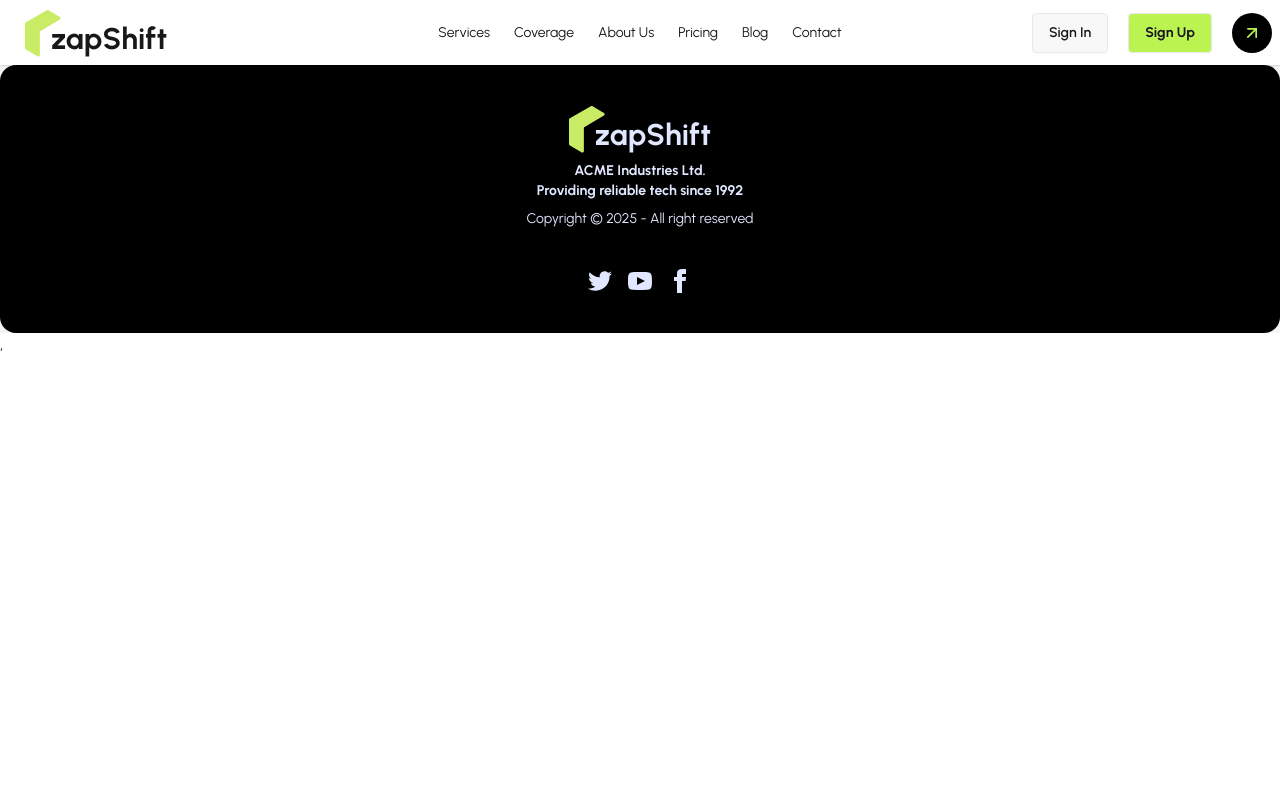
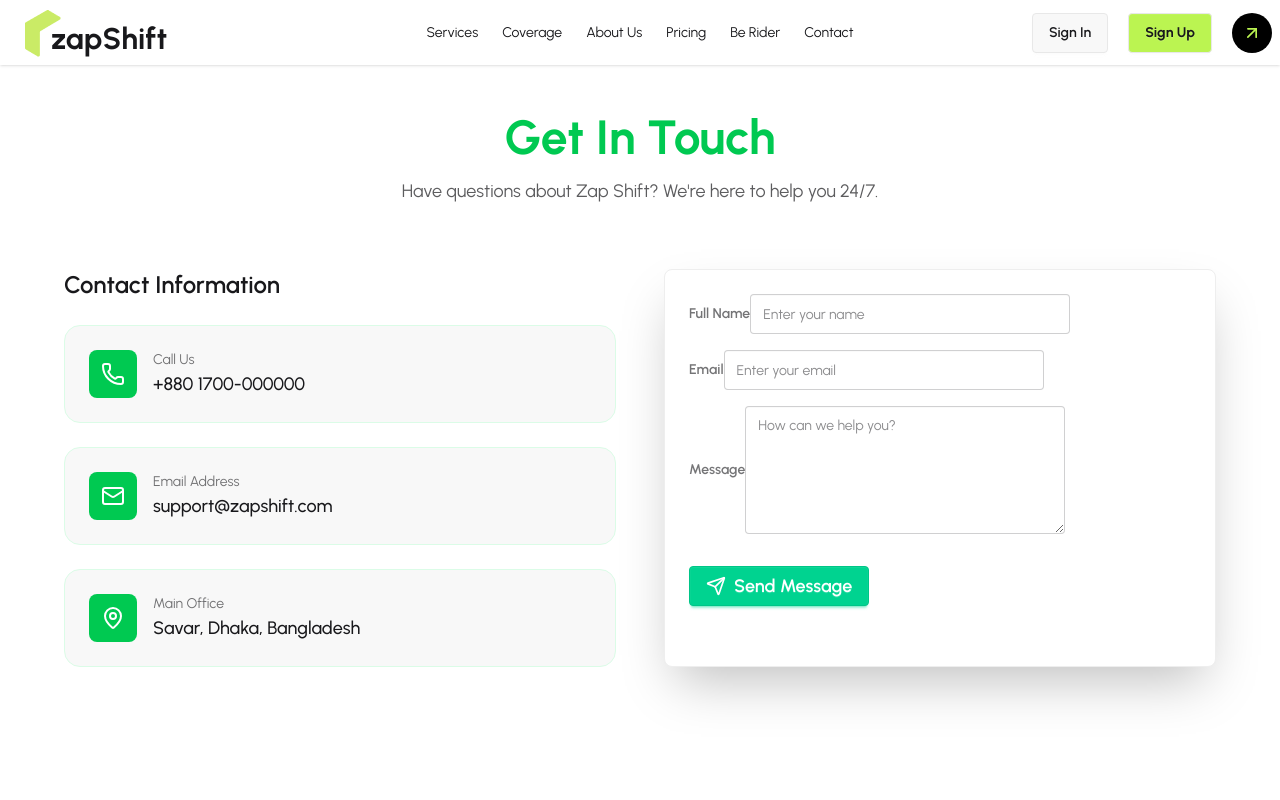
Before and after one commit to Badsha012/Zap-Shift-Client, a React (Vite) app: page /contact in a window 1280 px wide. Shown: the top 800 px of the page. Built offline with nearby package versions, Linux system fonts and the light colour scheme.

Commit message:
added a blog page

```diff
--- /dev/null
+++ b/src/Pages/Blog/Blog.jsx
@@ -0,0 +1,11 @@
+import React from 'react';
+
+const Blog = () => {
+    return (
+        <div>
+
+        </div>
+    );
+};
+
+export default Blog;
--- a/src/Pages/Contact/Contact.jsx
+++ b/src/Pages/Contact/Contact.jsx
@@ -1,12 +1,111 @@
-import React from 'react';
+import React from "react";
+import { Mail, Phone, MapPin, Send } from "lucide-react";
 
 const Contact = () => {
-    return (
-        <div>
+  const handleSubmit = (e) => {
+    e.preventDefault();
+    // এখানে আপনার ফর্ম সাবমিশন লজিক যোগ করতে পারেন
+    alert("Thank you for reaching out! We will contact you soon.");
+    e.target.reset();
+  };
 
+  return (
+    <div className="min-h-screen bg-base-100 py-12 px-4">
+      <div className="max-w-6xl mx-auto">
+        {/* Header Section */}
+        <div className="text-center mb-16">
+          <h2 className="text-5xl font-bold text-green-500 mb-4">Get In Touch</h2>
+          <p className="text-lg opacity-70">
+            Have questions about Zap Shift? We're here to help you 24/7.
+          </p>
+        </div>
 
+        <div className="grid grid-cols-1 lg:grid-cols-2 gap-12">
+          {/* Contact Information Cards */}
+          <div className="space-y-6">
+            <h3 className="text-2xl font-semibold mb-6">Contact Information</h3>
+
+            <div className="flex items-center gap-4 p-6 bg-base-200 rounded-2xl border border-green-100 hover:shadow-md transition-shadow">
+              <div className="bg-green-500 p-3 rounded-lg text-white">
+                <Phone size={24} />
+              </div>
+              <div>
+                <p className="text-sm opacity-60">Call Us</p>
+                <p className="text-lg font-medium">+880 1700-000000</p>
+              </div>
+            </div>
+
+            <div className="flex items-center gap-4 p-6 bg-base-200 rounded-2xl border border-green-100 hover:shadow-md transition-shadow">
+              <div className="bg-green-500 p-3 rounded-lg text-white">
+                <Mail size={24} />
+              </div>
+              <div>
+                <p className="text-sm opacity-60">Email Address</p>
+                <p className="text-lg font-medium">support@zapshift.com</p>
+              </div>
+            </div>
+
+            <div className="flex items-center gap-4 p-6 bg-base-200 rounded-2xl border border-green-100 hover:shadow-md transition-shadow">
+              <div className="bg-green-500 p-3 rounded-lg text-white">
+                <MapPin size={24} />
+              </div>
+              <div>
+                <p className="text-sm opacity-60">Main Office</p>
+                <p className="text-lg font-medium">Savar, Dhaka, Bangladesh</p>
+              </div>
+            </div>
+          </div>
+
+          {/* Contact Form */}
+          <div className="card bg-base-100 shadow-2xl border border-base-300">
+            <form onSubmit={handleSubmit} className="card-body gap-4">
+              <div className="form-control">
+                <label className="label">
+                  <span className="label-text font-semibold">Full Name</span>
+                </label>
+                <input
+                  type="text"
+                  placeholder="Enter your name"
+                  className="input input-bordered focus:input-success"
+                  required
+                />
+              </div>
+
+              <div className="form-control">
+                <label className="label">
+                  <span className="label-text font-semibold">Email</span>
+                </label>
+                <input
+                  type="email"
+                  placeholder="Enter your email"
+                  className="input input-bordered focus:input-success"
+                  required
+                />
+              </div>
+
+              <div className="form-control">
+                <label className="label">
+                  <span className="label-text font-semibold">Message</span>
+                </label>
+                <textarea
+                  className="textarea textarea-bordered h-32 focus:textarea-success"
+                  placeholder="How can we help you?"
+                  required
+                ></textarea>
+              </div>
+
+              <div className="form-control mt-4">
+                <button className="btn btn-success text-white gap-2 text-lg">
+                  <Send size={20} />
+                  Send Message
+                </button>
+              </div>
+            </form>
+          </div>
         </div>
-    );
+      </div>
+    </div>
+  );
 };
 
 export default Contact;
--- a/src/Pages/Shared/Navbar/Navbar.jsx
+++ b/src/Pages/Shared/Navbar/Navbar.jsx
@@ -10,7 +10,7 @@ const Navbar = () => {
       <li><NavLink to="/coverage">Coverage</NavLink></li>
       <li><NavLink to="/about">About Us</NavLink></li>
       <li><NavLink to="/pricing">Pricing</NavLink></li>
-      <li><NavLink to="/blog">Blog</NavLink></li>
+      <li><NavLink to="/blog">Be Rider</NavLink></li>
       <li><NavLink to="/contact">Contact</NavLink></li>
     </>
   );
```
